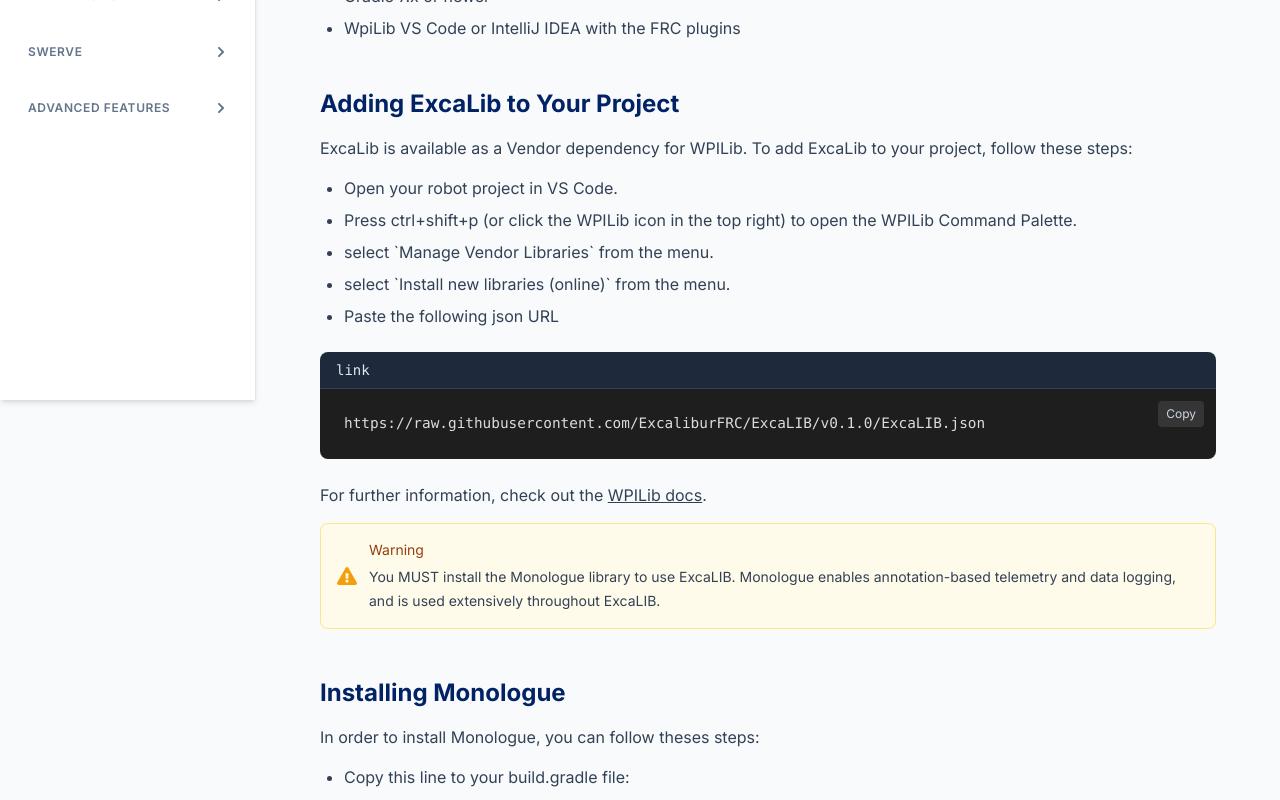
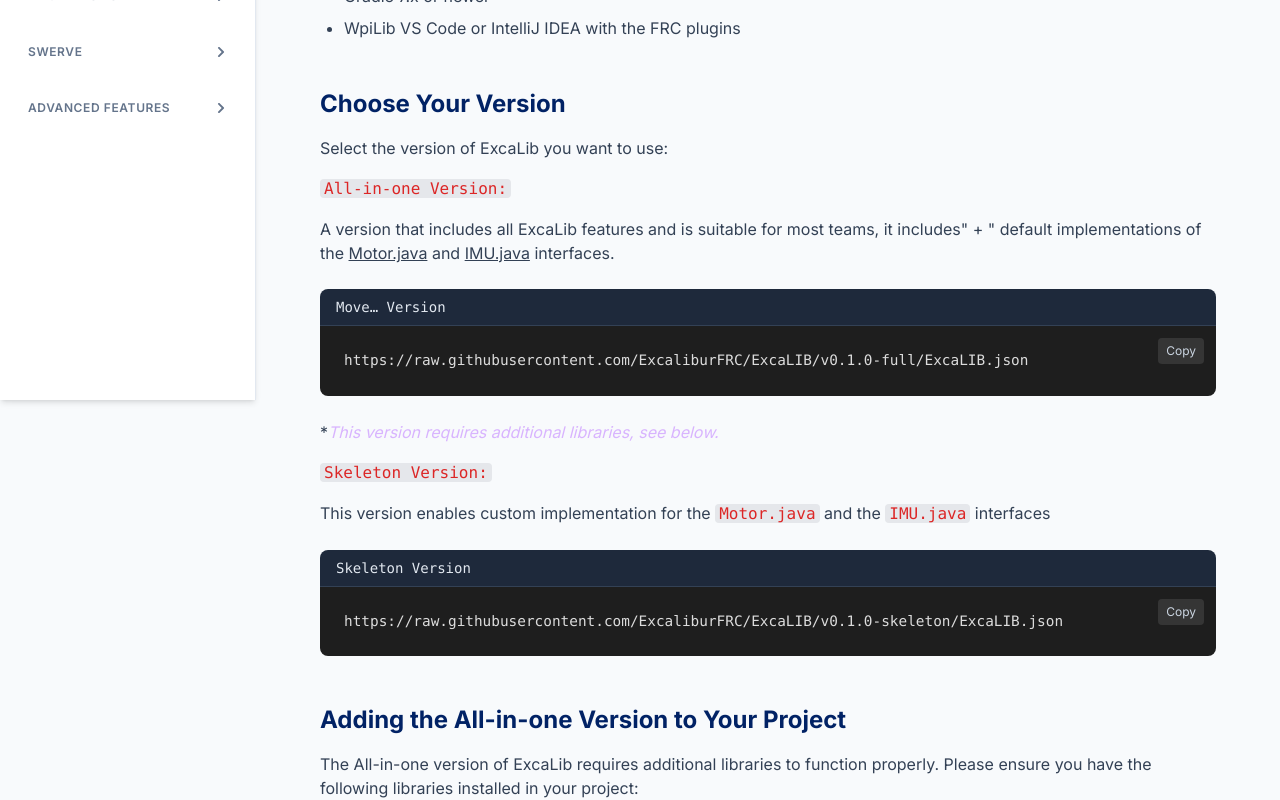
Before and after one commit to ExcaliDevBot/ExcaLibDoc, a React (Vite) app: page /docs/installation in a window 1280 px wide. Shown: the part 400-1200 px from the top of the page. Built offline with nearby package versions, Linux system fonts and the light colour scheme.

Commit message:
add installation guide for ExcaLib versions; enhance softlimit warning message

```diff
--- a/src/data/introduction/installation.jsx
+++ b/src/data/introduction/installation.jsx
@@ -1,3 +1,5 @@
+import {Link} from "react-router-dom";
+
 export let installation;
 installation = {
     title: "Installation",
@@ -22,6 +24,87 @@
                         "WpiLib VS Code or IntelliJ IDEA with the FRC plugins"
                     ]
                 }
+            ]
+        },
+        {
+            id: "choose-version",
+            title: "Choose Your Version",
+            content: [
+                {
+                    type: "paragraph",
+                    text: "Select the version of ExcaLib you want to use:"
+                },
+                {
+                    type: "paragraph",
+                    text: "<All-in-one Version:>"
+                },
+                {
+                    type: "paragraph",
+                    jsx: (
+                        <>
+                            A version that includes all ExcaLib features and is suitable for most teams, it
+                            includes" +
+                            " default implementations of the {"  "}
+                            <Link
+                                to="/docs/wrappers/motors"
+                                style={{textDecoration: "underline"}}
+                            >
+                                Motor.java
+                            </Link>
+                            {" "} and {""}
+                            <Link
+                                to="/docs/wrappers/imu"
+                                style={{textDecoration: "underline"}}
+                            >
+                                IMU.java
+                            </Link>
+                            {" "} interfaces.
+                        </>
+                    )
+                },
+                {
+                    type: "code",
+                    language: "markdown",
+                    title: "Move… Version",
+                    code: `https://raw.githubusercontent.com/ExcaliburFRC/ExcaLIB/v0.1.0-full/ExcaLIB.json`
+                },
+                {
+                    type: "paragraph",
+                    text: "*/*This version requires additional libraries, see below.*/"
+                },
+                {
+                    type: "paragraph",
+                    text: "<Skeleton Version:>"
+                },
+                {
+                    type: "paragraph",
+                    text: "This version enables custom implementation for the <Motor.java> and the <IMU.java> interfaces"
+                },
+                {
+                    type: "code",
+                    language: "markdown",
+                    title: "Skeleton Version",
+                    code: `https://raw.githubusercontent.com/ExcaliburFRC/ExcaLIB/v0.1.0-skeleton/ExcaLIB.json`
+                }
+            ]
+        },
+        {
+            id: "gradle",
+            title: "Adding the All-in-one Version to Your Project",
+            content: [
+                {
+                    type: "paragraph",
+                    text: "The All-in-one version of ExcaLib requires additional libraries to function properly. Please ensure you have the following libraries installed in your project:"
+                },
+                {
+                    type: "list",
+                    ordered: false,
+                    items: [
+                        "REVLib - <https://software-metadata.revrobotics.com/REVLib-2025.json>",
+                        "Studica  - <https://dev.studica.com/releases/2025/Studica-2025.0.1.json>",
+                        "Phoenix6 (CTRE) - <https://maven.ctr-electronics.com/release/com/ctre/phoenix6/latest/Phoenix6-frc2025-latest.json>",
+                    ]
+                },
             ]
         },
         {
--- a/src/data/utils/softlimit.js
+++ b/src/data/utils/softlimit.js
@@ -110,8 +110,8 @@
                     "type": "callout",
                     "calloutType": "warning",
                     "title": "Important Note",
-                    "text": "This code is incomplete and has many variables, parameters and imports." +
-                        "This is for demonstration purposes only.   "
+                    "text": "This code is incomplete and has many variables, parameters and imports missing." +
+                        " This is for demonstration purposes only.   "
                 },
                 {
                     "type": "code",
```
